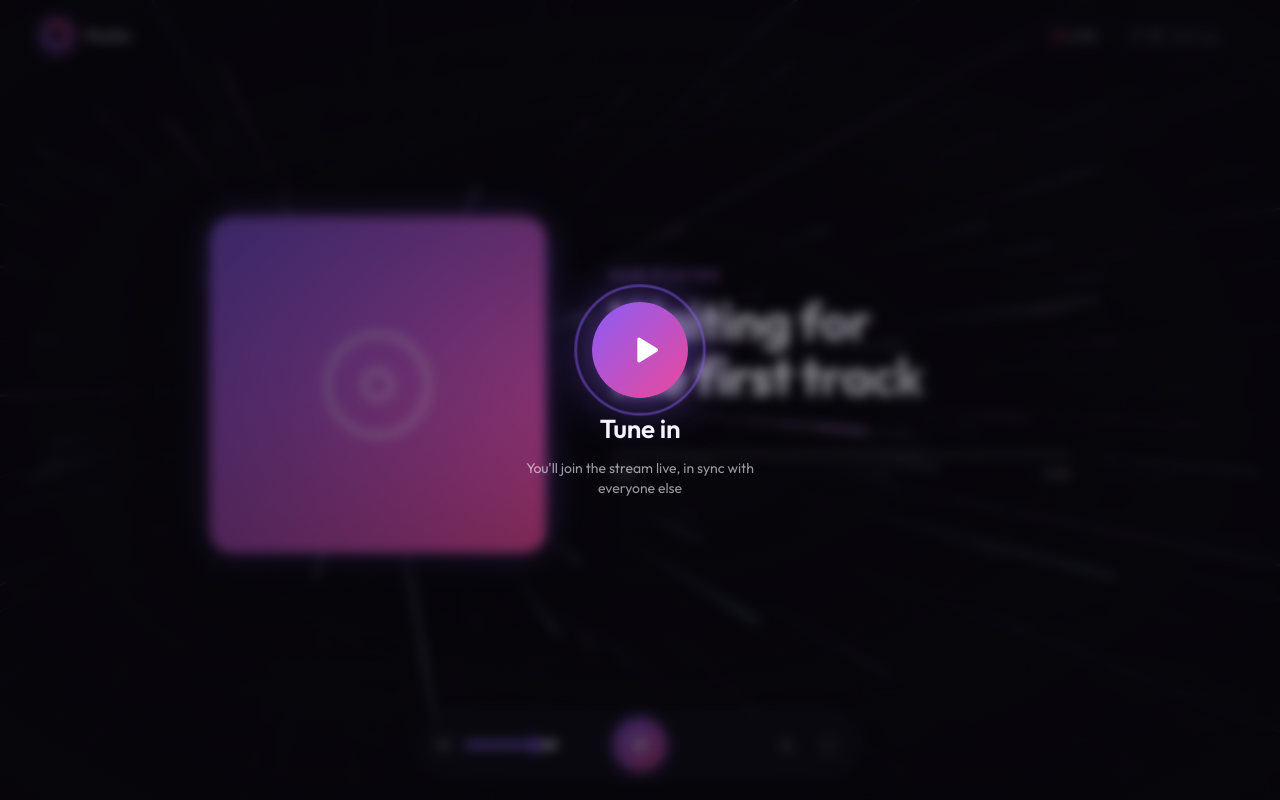
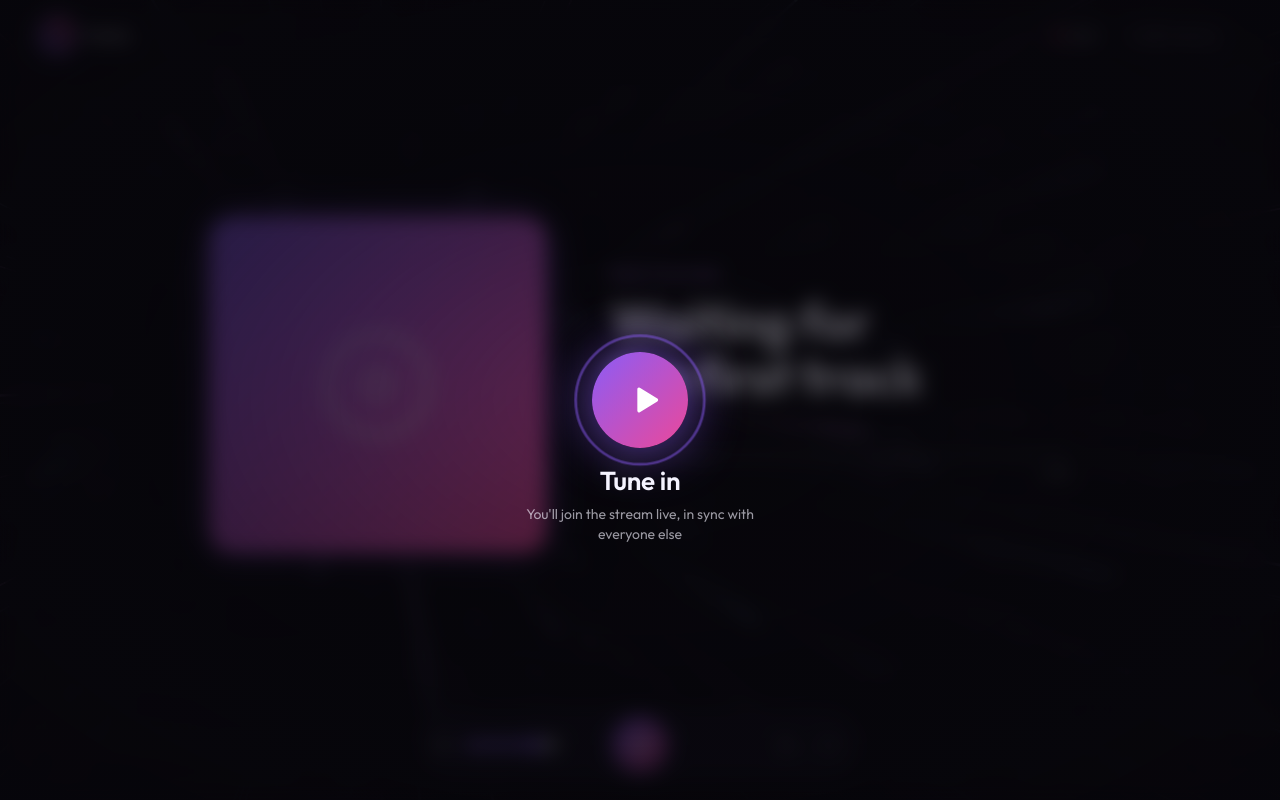
Before and after one commit to epicgamer133/4adio, a website with bundled scripts: page public/index.html in a window 1280 px wide. Built offline with nearby package versions, Linux system fonts and the light colour scheme; no server answers; animation ran at ten frames a second; files whose address does not match are found by name.

Commit message:
Center the Tune in button on screen

```diff
--- a/public/css/style.css
+++ b/public/css/style.css
@@ -239,17 +239,23 @@ body.loading .play-btn .spinner { display: block; }
 .tune-in {
   position: fixed; z-index: 8; inset: 0;
   display: grid; place-items: center;
-  background: radial-gradient(ellipse at center, rgba(7,6,11,.35), rgba(7,6,11,.82));
-  backdrop-filter: blur(6px); -webkit-backdrop-filter: blur(6px);
+  background: radial-gradient(ellipse at center, rgba(7,6,11,.6), rgba(7,6,11,.88));
+  backdrop-filter: blur(10px); -webkit-backdrop-filter: blur(10px);
   transition: opacity 0.6s, visibility 0.6s;
 }
 .tune-in.gone { opacity: 0; visibility: hidden; }
+/* The button box is just the circle, so the circle sits at the exact center
+   of the screen; the text hangs below it without shifting it up. */
 .tune-in button {
-  display: flex; flex-direction: column; align-items: center; gap: 14px;
-  background: none; border: 0; padding: 20px; position: relative;
+  display: block; background: none; border: 0; padding: 0; position: relative;
+  width: 96px; height: 96px; border-radius: 50%;
+}
+.tune-text {
+  position: absolute; top: calc(100% + 16px); left: 50%; transform: translateX(-50%);
+  width: 280px; display: flex; flex-direction: column; align-items: center; gap: 8px;
 }
 .tune-in svg {
-  width: 96px; height: 96px; padding: 28px 24px 28px 32px; border-radius: 50%;
+  display: block; width: 96px; height: 96px; padding: 28px 24px 28px 32px; border-radius: 50%;
   fill: #fff; stroke: none;
   background: linear-gradient(135deg, var(--accent), var(--accent-2));
   box-shadow: 0 0 60px -6px var(--accent);
@@ -257,7 +263,7 @@ body.loading .play-btn .spinner { display: block; }
 }
 .tune-in button:hover svg { transform: scale(1.06); }
 .tune-ring {
-  position: absolute; top: 20px; width: 96px; height: 96px; border-radius: 50%;
+  position: absolute; inset: 0; border-radius: 50%; pointer-events: none;
   border: 2px solid var(--accent); animation: ring 2.2s ease-out infinite;
 }
 .tune-in b { font-size: 26px; font-weight: 600; letter-spacing: -0.01em; }
--- a/public/index.html
+++ b/public/index.html
@@ -100,8 +100,10 @@
     <button id="tuneInBtn">
       <span class="tune-ring" aria-hidden="true"></span>
       <svg viewBox="0 0 24 24" aria-hidden="true"><path d="M8 5.5v13a1 1 0 0 0 1.5.86l10.5-6.5a1 1 0 0 0 0-1.72L9.5 4.64A1 1 0 0 0 8 5.5z"/></svg>
-      <b>Tune in</b>
-      <small>You'll join the stream live, in sync with everyone else</small>
+      <span class="tune-text">
+        <b>Tune in</b>
+        <small>You'll join the stream live, in sync with everyone else</small>
+      </span>
     </button>
   </div>
 
```
